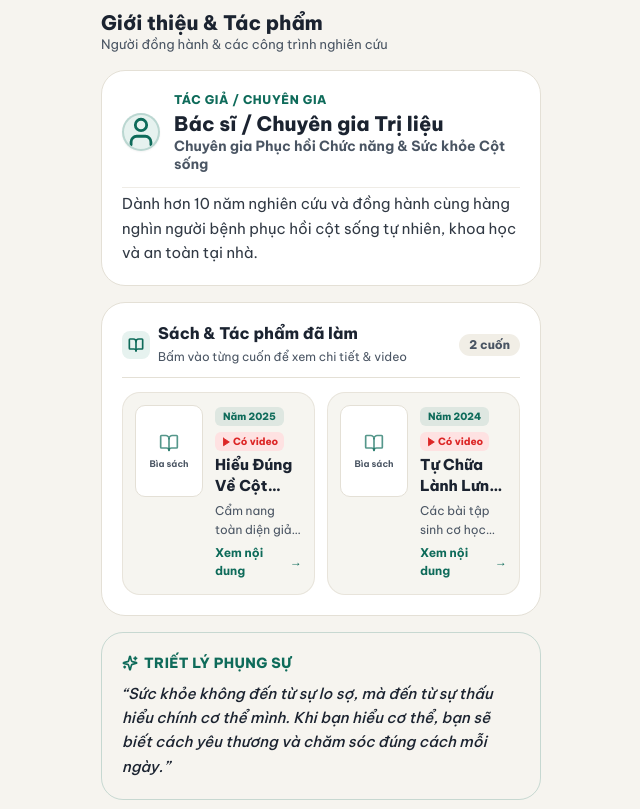
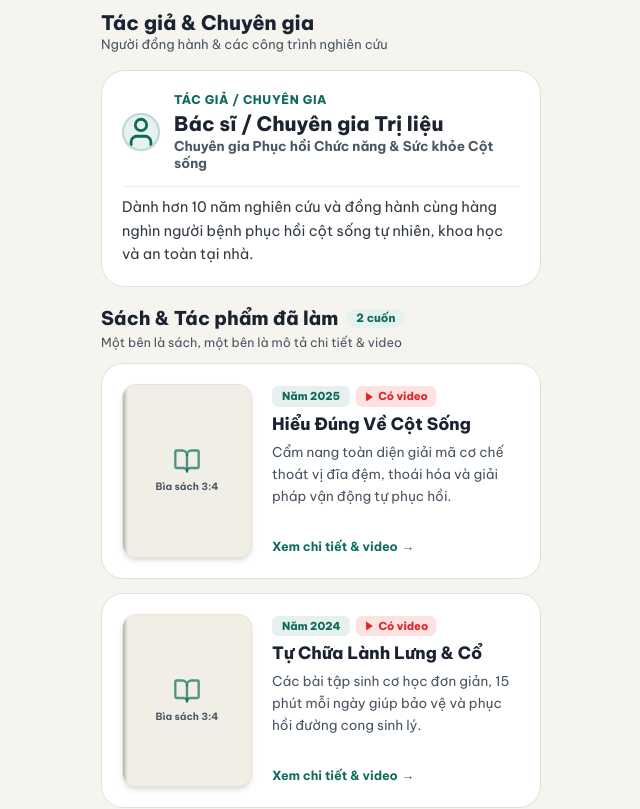
Before and after one commit to tungtran2510/app-hoc-co-the, a Next.js app: page / in a window 1280 px wide. Shown: the part 1140-1949 px from the top of the page, without its empty margins (319-959 px from the left). Built offline with nearby package versions, Linux system fonts and the light colour scheme; no server answers; the database is empty.

Commit message:
refactor(author): remove nested frames, enlarge 3:4 book cover with side description, add dedicated edit buttons to all blocks, and prevent title/button wrap

```diff
--- a/src/components/AuthorIntroSection.tsx
+++ b/src/components/AuthorIntroSection.tsx
@@ -7,13 +7,13 @@ import {
   Edit2,
   Film,
   Sparkles,
-  MessageCircle,
   Play,
   Phone,
   PhoneCall,
   Mail,
   MapPin,
   Globe,
+  Plus,
 } from 'lucide-react';
 import { AuthorProfile, AuthorBook } from '../lib/types';
 import { normalizeAuthorProfile } from '../lib/data';
@@ -31,6 +31,7 @@ export default function AuthorIntroSection({ initialProfile }: AuthorIntroSectio
   const [isAdmin, setIsAdmin] = useState(false);
   const [selectedBook, setSelectedBook] = useState<AuthorBook | null>(null);
   const [showEditModal, setShowEditModal] = useState(false);
+  const [modalTab, setModalTab] = useState<'author' | 'books' | 'contact' | 'extra'>('author');
 
   useEffect(() => {
     checkIsAdminClient().then(setIsAdmin);
@@ -39,17 +40,22 @@ export default function AuthorIntroSection({ initialProfile }: AuthorIntroSectio
     }
   }, [initialProfile]);
 
+  const openModalWithTab = (tab: 'author' | 'books' | 'contact' | 'extra') => {
+    setModalTab(tab);
+    setShowEditModal(true);
+  };
+
   const introVideoId = profile.intro_video_url ? extractYouTubeId(profile.intro_video_url) : null;
 
   return (
     <section className="flex flex-col gap-4 mt-2">
-      {/* Tiêu đề mục & Nút Quản trị */}
-      <div className="flex items-center justify-between">
-        <div>
-          <h2 className="text-[20px] font-extrabold text-ink leading-tight">
-            Giới thiệu & Tác phẩm
+      {/* TIÊU ĐỀ CHÍNH CỦA KHỐI & NÚT SỬA TỔNG QUAN (KHÔNG BỊ XUỐNG DÒNG) */}
+      <div className="flex items-center justify-between gap-3">
+        <div className="min-w-0">
+          <h2 className="text-[20px] font-extrabold text-ink leading-tight truncate">
+            Tác giả & Chuyên gia
           </h2>
-          <p className="text-[13px] text-muted">
+          <p className="text-[13px] text-muted truncate">
             Người đồng hành & các công trình nghiên cứu
           </p>
         </div>
@@ -57,19 +63,20 @@ export default function AuthorIntroSection({ initialProfile }: AuthorIntroSectio
         {isAdmin && (
           <button
             type="button"
-            onClick={() => setShowEditModal(true)}
-            className="flex items-center gap-1.5 h-8 px-3 rounded-[10px] bg-primary-soft text-primary text-[13px] font-extrabold hover:bg-primary-soft/80 cursor-pointer shadow-2xs"
+            onClick={() => openModalWithTab('author')}
+            className="flex items-center gap-1.5 h-8 px-3 rounded-[10px] bg-primary-soft text-primary text-[12.5px] font-extrabold hover:bg-primary-soft/80 cursor-pointer shadow-2xs shrink-0 whitespace-nowrap"
           >
             <Edit2 size={13} />
-            <span>Sửa giới thiệu</span>
+            <span>Sửa tác giả</span>
           </button>
         )}
       </div>
 
-      {/* 1. KHỐI GIỚI THIỆU BẢN THÂN */}
+      {/* 1. KHỐI GIỚI THIỆU BẢN THÂN (CÓ NÚT SỬA TRỰC TIẾP) */}
       <div className="p-4 sm:p-5 rounded-[24px] bg-white border border-line shadow-xs flex flex-col gap-3.5">
-        {/* Avatar + Tên + Chức danh */}
-        <div className="flex items-center gap-3.5">
+        {/* Avatar + Tên + Chức danh + Nút sửa khối */}
+        <div className="flex items-start justify-between gap-3">
+          <div className="flex items-center gap-3.5 min-w-0">
             <div className="w-18 h-18 rounded-full bg-primary-soft flex items-center justify-center overflow-hidden border-2 border-primary/20 shrink-0 shadow-sm">
               {profile.avatar_url ? (
                 // eslint-disable-next-line @next/next/no-img-element
@@ -83,24 +90,37 @@ export default function AuthorIntroSection({ initialProfile }: AuthorIntroSectio
               )}
             </div>
 
-          <div className="flex-1 flex flex-col gap-0.5">
-            <span className="text-[12px] font-extrabold uppercase text-primary tracking-wider">
+            <div className="flex-1 flex flex-col gap-0.5 min-w-0">
+              <span className="text-[12px] font-extrabold uppercase text-primary tracking-wider truncate">
                 Tác giả / Chuyên gia
               </span>
-            <h3 className="text-[20px] font-extrabold text-ink leading-tight">
+              <h3 className="text-[20px] font-extrabold text-ink leading-tight truncate">
                 {profile.name}
               </h3>
               {profile.title && (
-              <p className="text-[14px] text-muted font-bold leading-tight">
+                <p className="text-[13.5px] text-muted font-bold leading-tight line-clamp-2">
                   {profile.title}
                 </p>
               )}
             </div>
           </div>
 
+          {isAdmin && (
+            <button
+              type="button"
+              onClick={() => openModalWithTab('author')}
+              className="flex items-center gap-1 h-7 px-2.5 rounded-[8px] bg-surface-2 hover:bg-primary-soft text-muted hover:text-primary text-[11.5px] font-bold transition-colors cursor-pointer shrink-0 whitespace-nowrap"
+              title="Sửa thông tin tác giả"
+            >
+              <Edit2 size={12} />
+              <span>Sửa</span>
+            </button>
+          )}
+        </div>
+
         {/* Lời giới thiệu chi tiết (Bio) */}
         {profile.bio && (
-          <div className="pt-1 text-[15px] text-ink/90 leading-relaxed font-normal whitespace-pre-line border-t border-line/60">
+          <div className="pt-2 text-[14.5px] text-ink/90 leading-relaxed font-normal whitespace-pre-line border-t border-line/60">
             {profile.bio}
           </div>
         )}
@@ -137,40 +157,49 @@ export default function AuthorIntroSection({ initialProfile }: AuthorIntroSectio
         )}
       </div>
 
-      {/* 2. KHUNG CÁC SÁCH ĐÃ LÀM */}
+      {/* 2. KHỐI SÁCH & TÁC PHẨM ĐÃ LÀM (KHÔNG KHUNG CHỒNG KHUNG · ẢNH TO RÕ 3:4 · MỘT BÊN SÁCH MỘT BÊN MIÊU TẢ) */}
+      <div className="flex flex-col gap-3 pt-1">
+        {/* Tiêu đề mục sách & Nút Sửa sách */}
+        <div className="flex items-center justify-between gap-3">
+          <div className="min-w-0">
+            <h3 className="text-[19px] font-extrabold text-ink leading-tight flex items-center gap-2">
+              <span>Sách & Tác phẩm đã làm</span>
               {profile.books && profile.books.length > 0 && (
-        <div className="p-4 sm:p-5 rounded-[24px] bg-white border border-line shadow-xs flex flex-col gap-3.5">
-          <div className="flex items-center justify-between border-b border-line pb-2.5">
-            <div className="flex items-center gap-2">
-              <div className="w-7 h-7 rounded-[8px] bg-primary-soft text-primary flex items-center justify-center">
-                <BookOpen size={16} strokeWidth={2.5} />
-              </div>
-              <div>
-                <h3 className="text-[16px] font-extrabold text-ink leading-tight">
-                  Sách & Tác phẩm đã làm
-                </h3>
-                <span className="text-[12px] text-muted">
-                  Bấm vào từng cuốn để xem chi tiết & video
-                </span>
-              </div>
-            </div>
-            <span className="px-2.5 py-0.5 rounded-full bg-surface-2 text-muted font-extrabold text-[12px]">
+                <span className="text-[11.5px] font-extrabold text-primary bg-primary-soft px-2.5 py-0.5 rounded-full shrink-0">
                   {profile.books.length} cuốn
                 </span>
+              )}
+            </h3>
+            <p className="text-[12.5px] text-muted truncate mt-0.5">
+              Một bên là sách, một bên là mô tả chi tiết & video
+            </p>
           </div>
 
-          {/* Lưới các cuốn sách */}
-          <div className="grid grid-cols-1 sm:grid-cols-2 gap-3">
+          {isAdmin && (
+            <button
+              type="button"
+              onClick={() => openModalWithTab('books')}
+              className="flex items-center gap-1.5 h-8 px-3 rounded-[10px] bg-primary-soft text-primary text-[12.5px] font-extrabold hover:bg-primary-soft/80 cursor-pointer shadow-2xs shrink-0 whitespace-nowrap"
+            >
+              <Edit2 size={13} />
+              <span>Sửa sách</span>
+            </button>
+          )}
+        </div>
+
+        {/* Danh sách các cuốn sách (Từng thẻ riêng biệt, phẳng, không lồng khung) */}
+        {profile.books && profile.books.length > 0 ? (
+          <div className="flex flex-col gap-3.5">
             {profile.books.map((book) => {
               const hasVideo = Boolean(book.youtube_url);
               return (
                 <div
                   key={book.id}
                   onClick={() => setSelectedBook(book)}
-                  className="flex gap-3 p-3 rounded-[18px] bg-surface-2/60 hover:bg-surface-2 border border-line/80 hover:border-primary/40 transition-all cursor-pointer shadow-2xs group"
+                  className="p-4 sm:p-5 rounded-[22px] bg-white border border-line shadow-xs hover:shadow-md transition-all cursor-pointer flex flex-row gap-4 sm:gap-5 group"
                 >
-                  {/* Bìa sách */}
-                  <div className="w-[68px] h-[92px] rounded-[10px] bg-white border border-line overflow-hidden shrink-0 shadow-xs flex items-center justify-center group-hover:scale-[1.02] transition-transform">
+                  {/* BÊN TRÁI: Bìa sách TO, RÕ RÀNG tỷ lệ 3:4 */}
+                  <div className="w-[110px] sm:w-[130px] aspect-[3/4] rounded-[14px] bg-surface-2 overflow-hidden shrink-0 shadow-md border border-line/70 relative flex items-center justify-center group-hover:scale-[1.02] transition-transform">
                     {book.cover_url ? (
                       // eslint-disable-next-line @next/next/no-img-element
                       <img
@@ -179,80 +208,146 @@ export default function AuthorIntroSection({ initialProfile }: AuthorIntroSectio
                         className="w-full h-full object-cover"
                       />
                     ) : (
-                      <div className="flex flex-col items-center justify-center gap-1 text-muted text-center p-1">
-                        <BookOpen size={20} className="text-primary/70" />
-                        <span className="text-[9px] font-bold">Bìa sách</span>
+                      <div className="flex flex-col items-center justify-center gap-1 text-muted text-center p-2">
+                        <BookOpen size={28} className="text-primary/70" />
+                        <span className="text-[10px] font-bold">Bìa sách 3:4</span>
                       </div>
                     )}
+
+                    {/* Hiệu ứng bóng gáy sách tạo cảm giác sách thật */}
+                    <div className="absolute inset-y-0 left-0 w-2.5 bg-gradient-to-r from-black/25 via-white/10 to-transparent pointer-events-none" />
                   </div>
 
-                  {/* Thông tin sách */}
-                  <div className="flex-1 flex flex-col justify-between py-0.5 min-w-0">
-                    <div className="flex flex-col gap-1">
+                  {/* BÊN PHẢI: Miêu tả, tiêu đề, năm phát hành & nút xem chi tiết */}
+                  <div className="flex-1 flex flex-col justify-between min-w-0 py-0.5">
+                    <div className="flex flex-col gap-1.5">
                       <div className="flex items-center gap-1.5 flex-wrap">
                         {book.year && (
-                          <span className="px-2 py-0.5 rounded-[6px] bg-primary/10 text-primary text-[10px] font-extrabold">
+                          <span className="px-2.5 py-0.5 rounded-[6px] bg-primary/10 text-primary text-[11px] font-extrabold">
                             Năm {book.year}
                           </span>
                         )}
                         {hasVideo && (
-                          <span className="flex items-center gap-0.5 px-1.5 py-0.5 rounded-[6px] bg-red-100 text-red-600 text-[10px] font-extrabold">
+                          <span className="flex items-center gap-1 px-2 py-0.5 rounded-[6px] bg-red-100 text-red-600 text-[11px] font-extrabold">
                             <Play size={10} className="fill-red-600" />
                             <span>Có video</span>
                           </span>
                         )}
                       </div>
-                      <h4 className="text-[15px] font-extrabold text-ink leading-snug line-clamp-2 group-hover:text-primary transition-colors">
+
+                      <h4 className="text-[16px] sm:text-[17px] font-extrabold text-ink leading-snug line-clamp-2 group-hover:text-primary transition-colors">
                         {book.title}
                       </h4>
-                      <p className="text-[12px] text-muted line-clamp-2 leading-relaxed">
+
+                      <p className="text-[13px] sm:text-[13.5px] text-muted leading-relaxed line-clamp-3 sm:line-clamp-4">
                         {book.description}
                       </p>
                     </div>
 
-                    <span className="text-[12px] text-primary font-bold inline-flex items-center gap-1 pt-1">
-                      <span>Xem nội dung</span>
+                    <div className="pt-2 flex items-center justify-between">
+                      <span className="text-[12.5px] text-primary font-bold inline-flex items-center gap-1 group-hover:translate-x-1 transition-transform">
+                        <span>Xem chi tiết & video</span>
                         <span>→</span>
                       </span>
+
+                      {isAdmin && (
+                        <button
+                          type="button"
+                          onClick={(e) => {
+                            e.stopPropagation();
+                            openModalWithTab('books');
+                          }}
+                          className="flex items-center gap-1 h-6 px-2 rounded-[6px] bg-surface-2 hover:bg-primary-soft text-muted hover:text-primary text-[11px] font-bold cursor-pointer shrink-0"
+                          title="Sửa cuốn sách này"
+                        >
+                          <Edit2 size={10} />
+                          <span>Sửa</span>
+                        </button>
+                      )}
+                    </div>
                   </div>
                 </div>
               );
             })}
           </div>
+        ) : (
+          isAdmin && (
+            <div
+              onClick={() => openModalWithTab('books')}
+              className="p-6 rounded-[22px] bg-white border-2 border-dashed border-primary/30 flex flex-col items-center justify-center gap-2 text-center cursor-pointer hover:bg-primary-soft/20 transition-colors shadow-2xs"
+            >
+              <div className="w-10 h-10 rounded-full bg-primary-soft text-primary flex items-center justify-center">
+                <Plus size={20} />
               </div>
+              <h4 className="text-[15px] font-extrabold text-ink">
+                Chưa có sách nào trong danh sách
+              </h4>
+              <p className="text-[12.5px] text-muted">
+                Bấm vào đây để thêm các sách đã làm (Ảnh to 3:4 bên trái, miêu tả bên phải).
+              </p>
+            </div>
+          )
         )}
+      </div>
 
-      {/* 3. CÁC TRƯỜNG THÊM Ở DƯỚI CUỐI */}
-      {/* Khung Triết lý / Lời nhắn gửi */}
+      {/* 3. KHỐI TRIẾT LÝ PHỤNG SỰ (CÓ NÚT SỬA TRỰC TIẾP) */}
       {profile.extra_content && (
         <div className="p-4 sm:p-5 rounded-[22px] bg-linear-to-br from-primary-soft/40 to-surface-2 border border-primary/20 shadow-2xs flex flex-col gap-2">
+          <div className="flex items-center justify-between border-b border-primary/10 pb-2">
             <div className="flex items-center gap-1.5 text-primary">
               <Sparkles size={16} strokeWidth={2.5} />
-            <h4 className="text-[14px] font-extrabold uppercase tracking-wide">
+              <h4 className="text-[13.5px] font-extrabold uppercase tracking-wider">
                 {profile.extra_title || 'Triết lý phụng sự'}
               </h4>
             </div>
-          <p className="text-[15px] text-ink leading-relaxed italic font-medium">
+
+            {isAdmin && (
+              <button
+                type="button"
+                onClick={() => openModalWithTab('extra')}
+                className="flex items-center gap-1 h-6 px-2.5 rounded-[7px] bg-white hover:bg-primary-soft text-muted hover:text-primary text-[11px] font-bold cursor-pointer shrink-0 whitespace-nowrap shadow-2xs transition-colors"
+                title="Sửa triết lý phụng sự"
+              >
+                <Edit2 size={11} />
+                <span>Sửa</span>
+              </button>
+            )}
+          </div>
+
+          <p className="text-[15px] text-ink leading-relaxed italic font-medium pt-1">
             &ldquo;{profile.extra_content}&rdquo;
           </p>
         </div>
       )}
 
-      {/* Khung Thông tin liên hệ & Hỗ trợ chuyên gia ở cuối phần tác giả */}
+      {/* 4. KHỐI THÔNG TIN LIÊN HỆ & KẾT NỐI (CÓ NÚT SỬA TRỰC TIẾP) */}
       {(profile.phone || profile.zalo_url || profile.email || profile.facebook_url || profile.address || profile.contact_note) && (
         <div className="p-4 sm:p-5 rounded-[24px] bg-white border border-line shadow-xs flex flex-col gap-3.5">
-          <div className="flex items-center gap-2 border-b border-line pb-2.5">
-            <div className="w-7 h-7 rounded-[8px] bg-primary-soft text-primary flex items-center justify-center">
+          <div className="flex items-center justify-between border-b border-line pb-2.5">
+            <div className="flex items-center gap-2 min-w-0">
+              <div className="w-7 h-7 rounded-[8px] bg-primary-soft text-primary flex items-center justify-center shrink-0">
                 <PhoneCall size={16} strokeWidth={2.5} />
               </div>
-            <div>
-              <h3 className="text-[16px] font-extrabold text-ink leading-tight">
+              <div className="min-w-0">
+                <h3 className="text-[16px] font-extrabold text-ink leading-tight truncate">
                   Thông tin liên hệ & Kết nối
                 </h3>
-              <span className="text-[12px] text-muted">
+                <span className="text-[12px] text-muted truncate block">
                   Kết nối trực tiếp cùng chuyên gia / tác giả
                 </span>
               </div>
+            </div>
+
+            {isAdmin && (
+              <button
+                type="button"
+                onClick={() => openModalWithTab('contact')}
+                className="flex items-center gap-1.5 h-7 px-2.5 rounded-[8px] bg-primary-soft text-primary text-[12px] font-extrabold hover:bg-primary-soft/80 cursor-pointer shadow-2xs shrink-0 whitespace-nowrap"
+              >
+                <Edit2 size={12} />
+                <span>Sửa liên hệ</span>
+              </button>
+            )}
           </div>
 
           {/* Lời nhắn kết nối */}
@@ -346,11 +441,12 @@ export default function AuthorIntroSection({ initialProfile }: AuthorIntroSectio
         />
       )}
 
-      {/* Modal chỉnh sửa của Admin */}
+      {/* Modal chỉnh sửa của Admin (Hỗ trợ mở thẳng vào đúng tab của khối) */}
       {showEditModal && (
         <EditAuthorModal
           isOpen={true}
           initialProfile={profile}
+          initialTab={modalTab}
           onClose={() => setShowEditModal(false)}
           onSaved={(newProfile) => {
             setProfile(newProfile);
--- a/src/components/BookDetailModal.tsx
+++ b/src/components/BookDetailModal.tsx
@@ -50,7 +50,7 @@ export default function BookDetailModal({ book, onClose }: BookDetailModalProps)
         <div className="flex-1 overflow-y-auto p-5 flex flex-col gap-4.5">
           {/* Ảnh bìa + Tên sách */}
           <div className="flex gap-4 items-start">
-            <div className="w-24 h-32 rounded-[14px] bg-surface-2 border border-line overflow-hidden shrink-0 shadow-sm flex items-center justify-center">
+            <div className="w-28 aspect-[3/4] rounded-[16px] bg-surface-2 border border-line/70 overflow-hidden shrink-0 shadow-md relative flex items-center justify-center">
               {book.cover_url ? (
                 // eslint-disable-next-line @next/next/no-img-element
                 <img
@@ -61,9 +61,11 @@ export default function BookDetailModal({ book, onClose }: BookDetailModalProps)
               ) : (
                 <div className="flex flex-col items-center justify-center gap-1 text-muted p-2 text-center">
                   <BookOpen size={28} className="text-primary/70" />
-                  <span className="text-[10px] font-bold">Bìa sách</span>
+                  <span className="text-[10px] font-bold">Bìa sách 3:4</span>
                 </div>
               )}
+              {/* Bóng gáy sách */}
+              <div className="absolute inset-y-0 left-0 w-2.5 bg-gradient-to-r from-black/25 via-white/10 to-transparent pointer-events-none" />
             </div>
 
             <div className="flex-1 flex flex-col gap-1.5 pt-0.5">
--- a/src/components/admin/EditAuthorModal.tsx
+++ b/src/components/admin/EditAuthorModal.tsx
@@ -27,6 +27,7 @@ import { normalizeAuthorProfile } from '../../lib/data';
 interface EditAuthorModalProps {
   isOpen: boolean;
   initialProfile: AuthorProfile;
+  initialTab?: 'author' | 'books' | 'contact' | 'extra';
   onClose: () => void;
   onSaved: (newProfile: AuthorProfile) => void;
 }
@@ -34,10 +35,11 @@ interface EditAuthorModalProps {
 export default function EditAuthorModal({
   isOpen,
   initialProfile,
+  initialTab = 'author',
   onClose,
   onSaved,
 }: EditAuthorModalProps) {
-  const [activeTab, setActiveTab] = useState<'author' | 'books' | 'contact' | 'extra'>('author');
+  const [activeTab, setActiveTab] = useState<'author' | 'books' | 'contact' | 'extra'>(initialTab);
   const [profile, setProfile] = useState<AuthorProfile>(() => normalizeAuthorProfile(initialProfile));
   const [isUploadingAvatar, setIsUploadingAvatar] = useState(false);
   const [isUploadingIntroImage, setIsUploadingIntroImage] = useState(false);
@@ -53,9 +55,10 @@ export default function EditAuthorModal({
   useEffect(() => {
     if (isOpen) {
       setProfile(normalizeAuthorProfile(initialProfile));
+      setActiveTab(initialTab);
       setErrorMsg('');
     }
-  }, [isOpen, initialProfile]);
+  }, [isOpen, initialProfile, initialTab]);
 
   if (!isOpen) return null;
 
```
Lines whose indentation alone changed are shown as unchanged.
